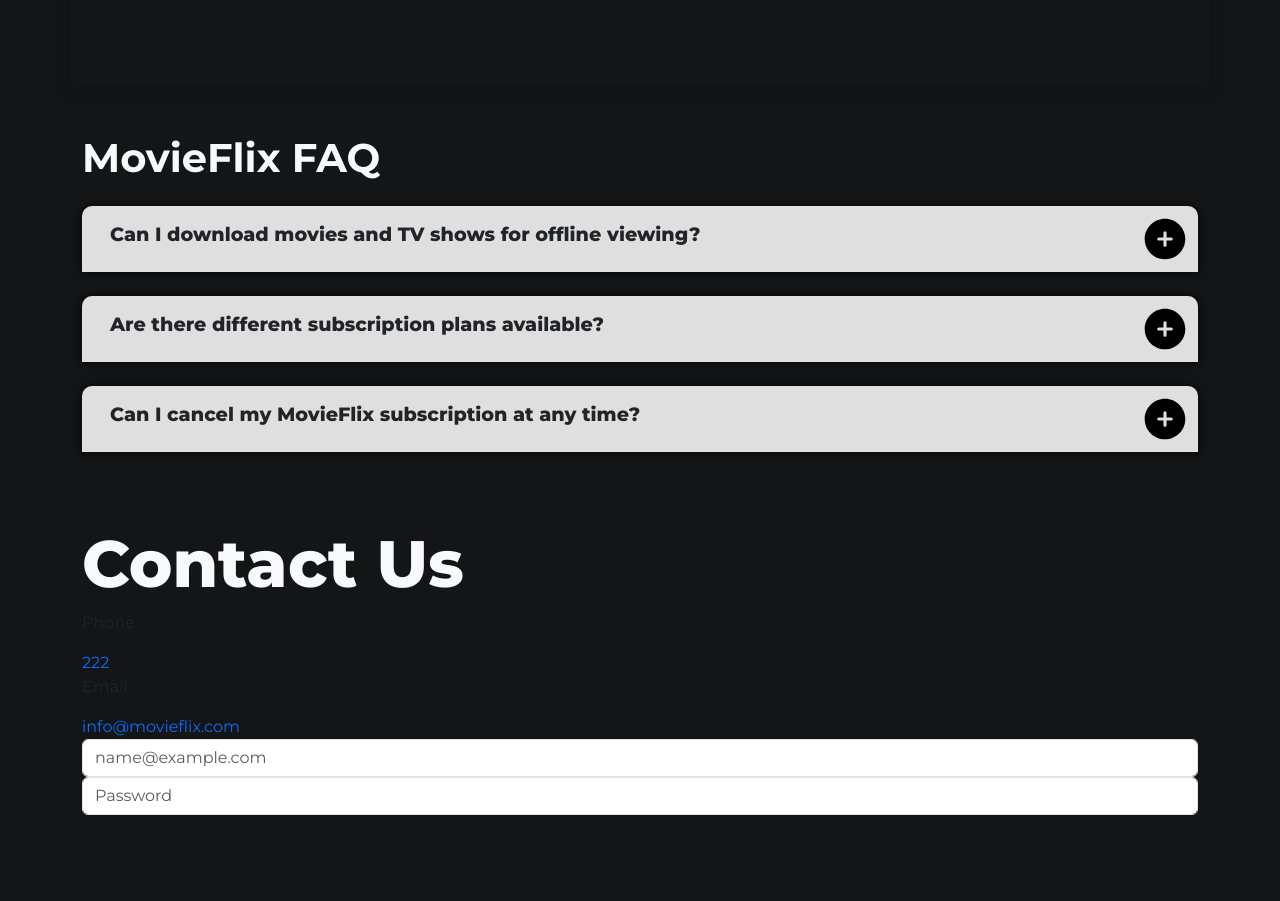
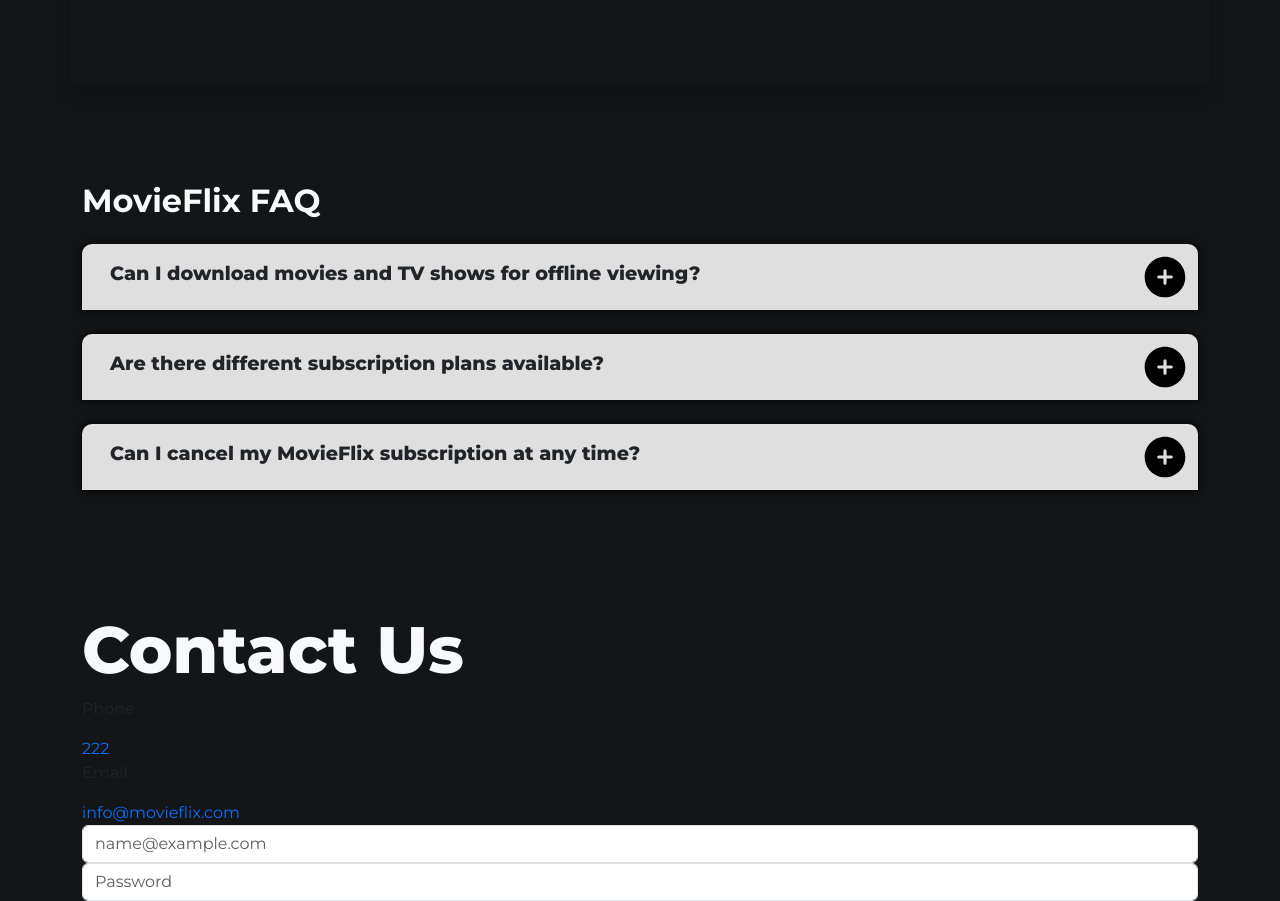
Before and after one commit to Markjonel02/STRIX, a React (Vite) app: page /about in a window 1280 px wide. Shown: the part 1783-2684 px from the top of the page. Before the commit the page ends 2598 px from the top, so only its background shows below. Built offline with nearby package versions, Linux system fonts and the light colour scheme.

Commit message:
modified:   src/assets/pages/About.tsx

```diff
--- a/src/assets/pages/About.tsx
+++ b/src/assets/pages/About.tsx
@@ -210,8 +210,8 @@
         </div>
 
         {/* FAQ SECTION */}
-        <div className="FAQ container d-flex flex-column mb-5 py">
-          <h1 className=" text-light fw-bolder mb-4">MovieFlix FAQ</h1>
+        <div className="FAQ container d-flex flex-column mb-xl-5 py-5 ">
+          <h2 className=" text-light fw-bolder mb-4">MovieFlix FAQ</h2>
           {/* Render FAQ items */}
           {faqItems.map((item, index) => (
             <div
```
